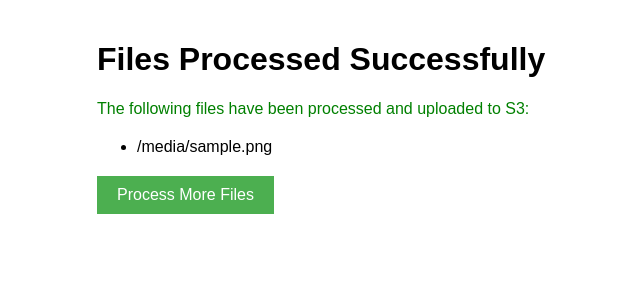
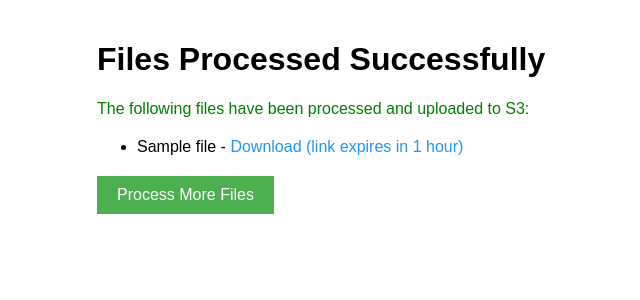
Before and after one commit to andreyst/FileCleaner, a Flask app: template templates/result.html in a window 1280 px wide. Shown: the top 300 px of the page, without its empty margins (143-783 px from the left). Run offline with Flask 3, Linux system fonts and the light colour scheme; the template is opened without the code that fills it: most values are stand-ins (such as "Sample title", 1, 10 or a date in 2020).

Commit message:
feat: Add S3 signed URLs for processed file downloads

```diff
--- a/templates/result.html
+++ b/templates/result.html
@@ -23,6 +23,13 @@
             text-decoration: none;
             display: inline-block;
         }
+        .file-list a {
+            color: #2196F3;
+            text-decoration: none;
+        }
+        .file-list a:hover {
+            text-decoration: underline;
+        }
     </style>
 </head>
 <body>
@@ -33,7 +40,10 @@
     <div class="file-list">
         <ul>
             {% for file in processed_files %}
-            <li>{{ file }}</li>
+            <li>
+                {{ file.name }} -
+                <a href="{{ file.url }}" target="_blank">Download (link expires in 1 hour)</a>
+            </li>
             {% endfor %}
         </ul>
     </div>
```
